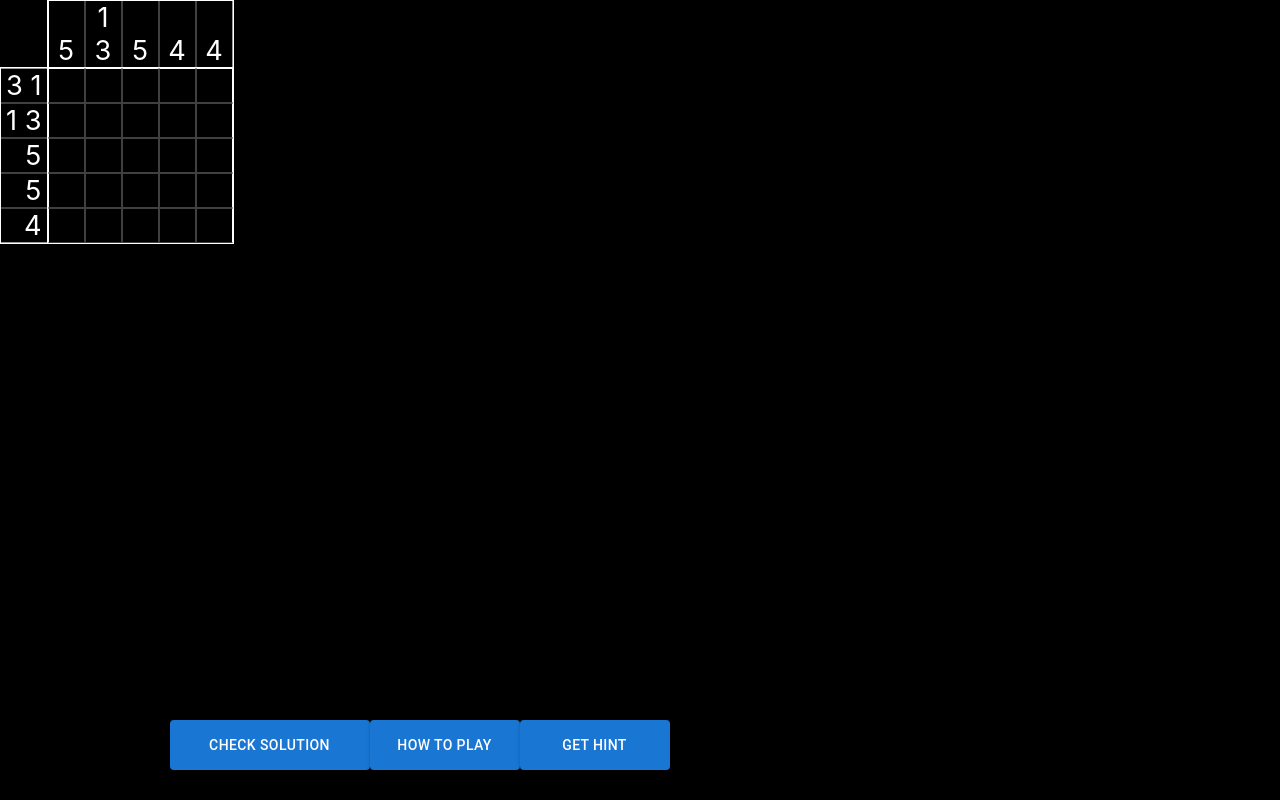
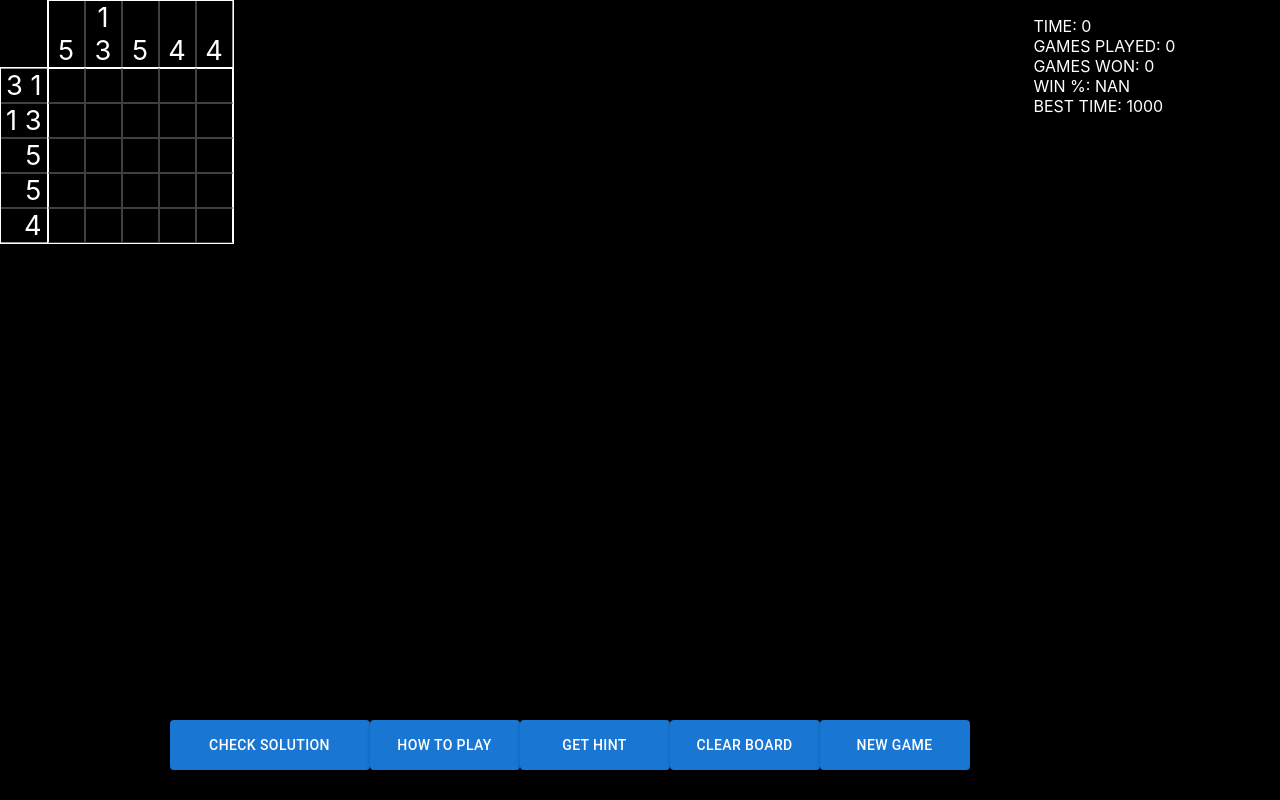
Before and after one commit to ravendevore/4430-nonograms, a React (Create React App) app in the folder nonogram/: page / in a window 1280 px wide. Built offline with nearby package versions, Linux system fonts and the light colour scheme.

Commit message:
Timer, New Game, Clear Board, and a small Stats list

```diff
--- a/nonogram/src/App.css
+++ b/nonogram/src/App.css
@@ -253,3 +253,9 @@
   right: 5%;
   align-items: center;
 }
+
+p {
+  color: rgb(255, 255, 255);
+  text-indent: 0px;
+  text-transform: uppercase;
+}
--- a/nonogram/src/components/NonogramGame.jsx
+++ b/nonogram/src/components/NonogramGame.jsx
@@ -1,7 +1,8 @@
 import { Button, Popover, Typography } from '@mui/material';
 import CloseIcon from '@mui/icons-material/Close'; //FIXME
-import React, {useState} from 'react';
-import example from "./example.png"
+import React, {useState, useRef, useEffect} from 'react';
+import example from "./example.png";
+
 
 
 const NonogramGame = () => {
@@ -9,13 +10,21 @@ const NonogramGame = () => {
   const [dim] = useState(() => getDim())
   const [grid, setGrid] = useState(Array(dim*dim).fill({sty: "outlined", val: 0}).map((obj) => ({...obj, key: i++})))
 
-  const [soln] = useState(() => randGrid())
-  const [colH] = useState(genNums(0,false).map((obj) => ({val: obj, key: i++})))
-  const [rowH] = useState(genNums(1,false).map((obj) => ({val: obj, key: i++})))
+  const [soln, setSoln] = useState(() => randGrid())
+  const [colH, setcolH] = useState(genNums(0,false).map((obj) => ({val: obj, key: i++})))
+  const [rowH, setrowH] = useState(genNums(1,false).map((obj) => ({val: obj, key: i++})))
+
+  const timerId = useRef();
+  const [seconds, setSeconds] = useState(0);
+  const [gameNo, setGameNo] = useState(0);
+  const [winNo, setWinNo] = useState(0);
+  const [bestTime, setBestTime] = useState(1000);
 
   // keeps track of grid state by cols/rows
   let gridCols = genNums(0,true)
   let gridRows = genNums(1,true)
+
+
 
   /*const soln = [
     1, 1, 1, 1, 1, 1, 1, 1, 1, 1, 1, 1, 1, 1, 1,
@@ -119,7 +128,7 @@ const NonogramGame = () => {
   });
 
   const colHMap = colH.map((objElement, index) => {
-    if (objElement.val == gridCols[index]) { // grid matches - grey out
+    if (objElement.val === gridCols[index]) { // grid matches - grey out
       return (
         <div className="textCol"
           key = {objElement.key}
@@ -140,7 +149,7 @@ const NonogramGame = () => {
   });
 
   const rowHMap = rowH.map((objElement, index) => {
-    if (objElement.val == gridRows[index]) { // grid matches - grey out
+    if (objElement.val === gridRows[index]) { // grid matches - grey out
       return (
         <div className="textRow"
           key = {objElement.key}
@@ -171,6 +180,13 @@ const NonogramGame = () => {
       }
     }
     alert(correct ? "Solution is correct!" : "Solution is not correct...")
+    if(correct){
+      stopTimer();
+      setWinNo(prev => prev + 1);
+      if(seconds<bestTime){
+        setBestTime(seconds);
+      }
+    }
   }
 
   function genNums(isRow, isGrid) {
@@ -203,6 +219,7 @@ const NonogramGame = () => {
     }
     return fullList
   }
+
 
   function giveHint() {
     let hintToGive = determineHint()
@@ -274,6 +291,54 @@ const NonogramGame = () => {
     }
   }
 
+
+  const startTimer = () => {
+    timerId.current = setInterval(() => {
+      setSeconds(prev => prev + 1);
+    }, 1000)
+  }
+  const stopTimer = () => {
+    clearInterval(timerId.current);
+    timerId.current = 0;
+  }
+  const resetTimer = () => {
+    stopTimer();
+    if(seconds) {
+      setSeconds(0);
+    }
+  }
+  function removeAll(){
+    for(var j=0; j<soln.length; j++){
+      if(grid[j].val === 1 || grid[j].val ===2){
+        grid[j].val = 0;
+        grid[j].sty = 'outlined';
+        setGrid([...grid])
+      }
+  }
+  }
+    function clearBoard() {
+      if(window.confirm('Are you sure you want to clear the board?')){
+        removeAll();
+      }
+    }
+
+
+    function newGame(){
+      if(window.confirm('Are you sure you want to start a new game?')){
+        removeAll();
+        resetTimer();
+        startTimer();
+        setSoln(() => randGrid());
+        setcolH(genNums(0,false).map((obj) => ({val: obj, key: i++})));
+        setrowH(genNums(1,false).map((obj) => ({val: obj, key: i++})));
+        setGameNo(prev => prev + 1);
+    }
+  }
+
+
+
+
+
   const [anchorEl, setAnchorEl] = React.useState(null);
   const handleClick = (event) => {
     setAnchorEl(event.currentTarget);
@@ -286,6 +351,7 @@ const NonogramGame = () => {
 
   return (
     <React.Fragment>
+
       <div className={"size-" + dim}>
         <div className="grid">
           <div className="gridColH">
@@ -321,6 +387,33 @@ const NonogramGame = () => {
         Get Hint
       </Button>
 
+      <Button className='tutorial'
+      variant='contained'
+      onClick={() => clearBoard()}
+      >
+        Clear Board
+      </Button>
+
+
+
+      <Button className='tutorial'
+      variant='contained'
+      onClick={() => newGame()}
+      >
+        New Game
+      </Button>
+
+      <p>Time: {seconds}
+      <br></br>
+      Games played: {gameNo}
+      <br></br>
+      Games won: {winNo}
+      <br></br>
+      win %: {100*(winNo/gameNo)}
+      <br></br>
+      best time: {bestTime}</p>
+
+
       <Popover
         id={id}
         open={open}
@@ -336,7 +429,7 @@ const NonogramGame = () => {
         <Typography sx={{ p: 2 }}>
           -Numbers on the side of each row and column correspond to “blocks” of squares than should be filled in
         </Typography>
-          <img src={example} />
+          <img src={example} alt = "game instructions" />
           <Typography sx={{ p: 2 }}>-Left click to fill in squares</Typography>
         <Typography sx={{ p: 2 }}>-Right click to mark squares as blank</Typography>
       </Popover>
```
